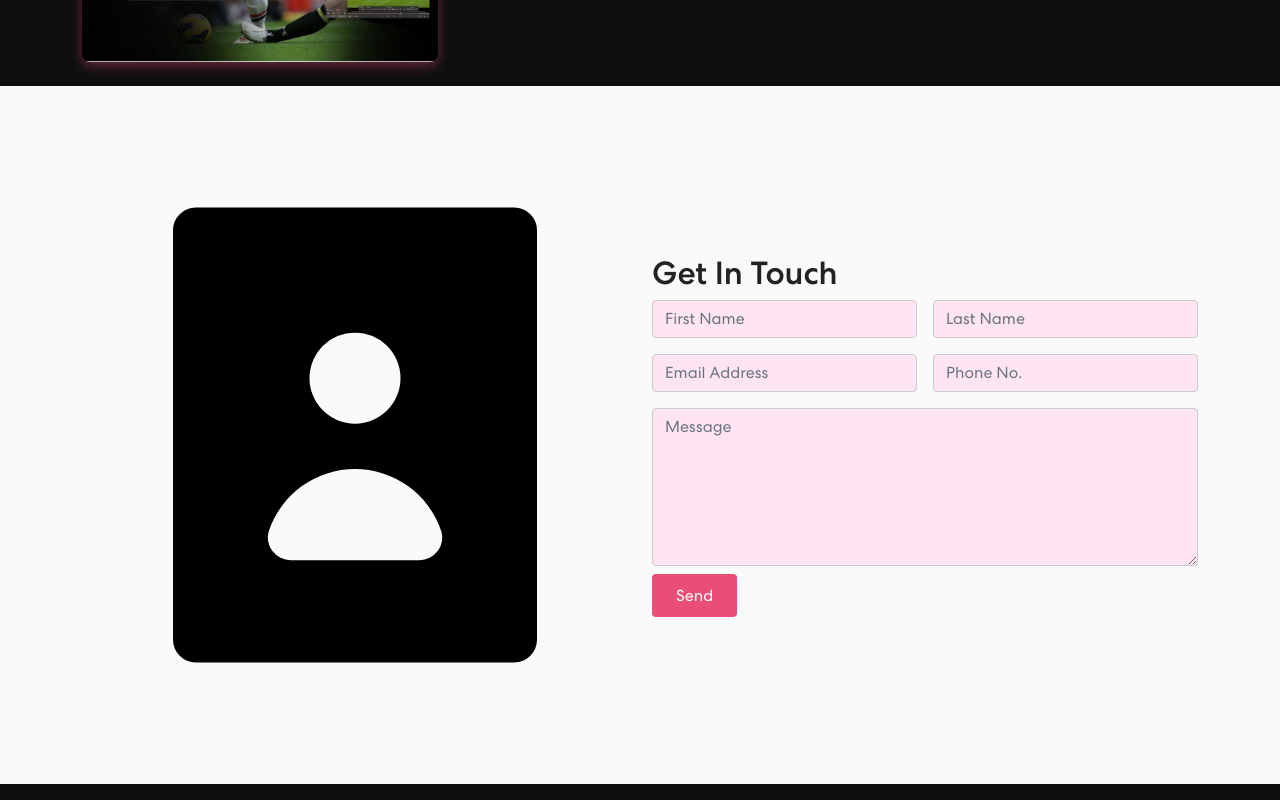
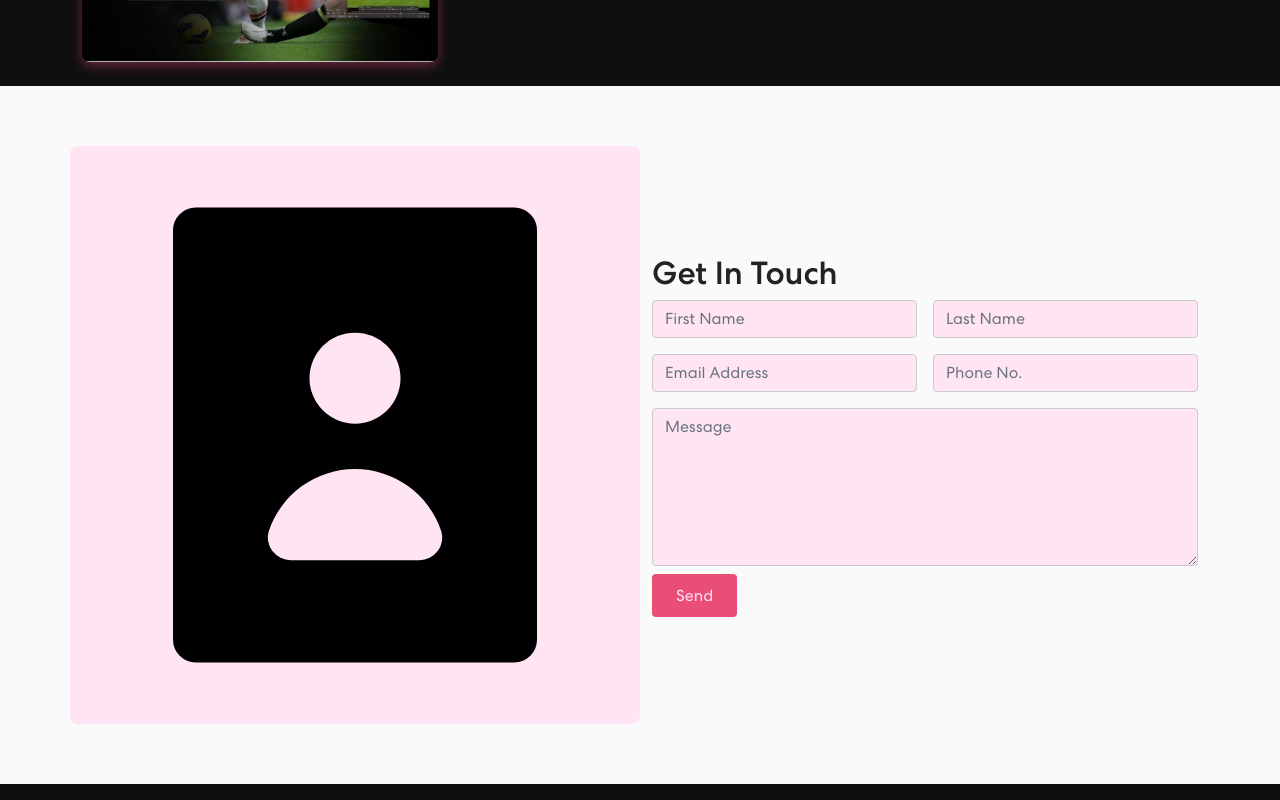
Before and after one commit to JohnD26/my-portfolio, a React (Create React App) app: page /#/ in a window 1280 px wide. Shown: the part 1181-1981 px from the top of the page. Built offline with nearby package versions, Linux system fonts and the light colour scheme.

Commit message:
Palettes fix

```diff
--- a/src/App.css
+++ b/src/App.css
@@ -338,8 +338,12 @@ section.contact p {
 /* Button ensure text is legible */
 .contact-form .btn-primary {
   background-color: var(--accent);
-  color:            #fff;
+  color:            #ffe4f4;
   border:           none;
+}
+
+.contact-image {
+  background-color: #ffe4f4 !important;
 }
 
 .contact-form .btn-primary:hover {
```
